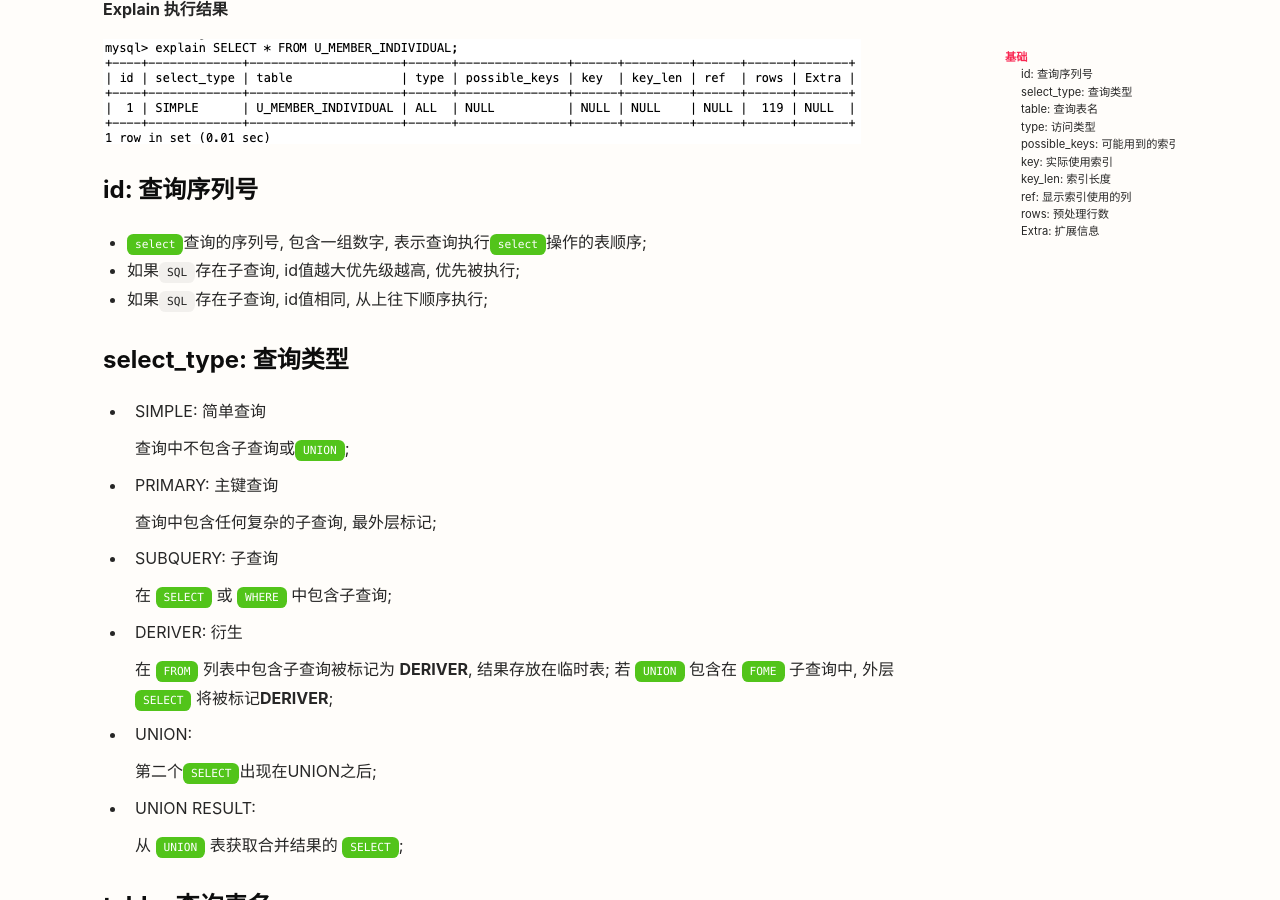
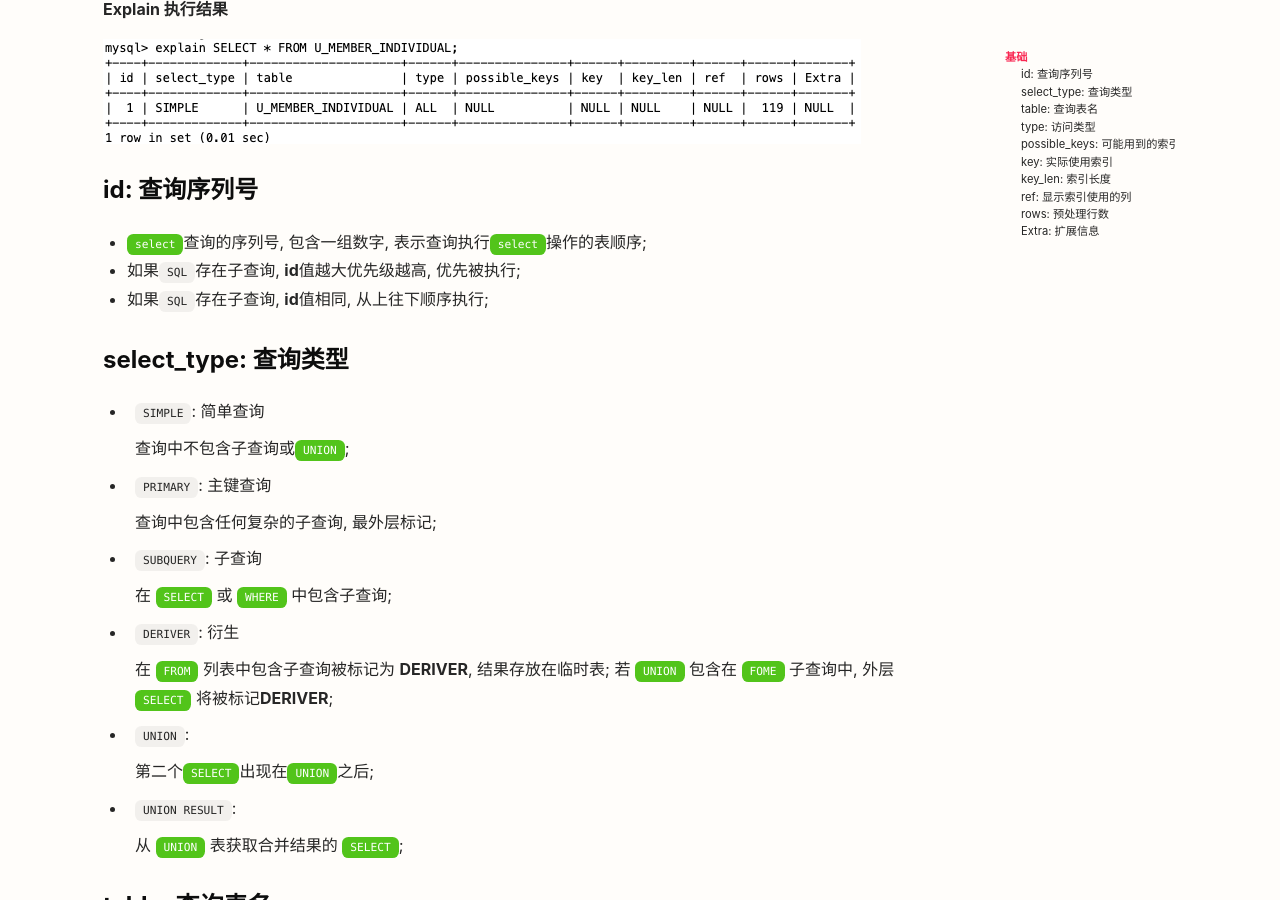
Before and after one commit to cloudland/cloudland.github.io, a Jekyll site: the page built from _posts/db/2021-03-12-mysql-explain.md, in a window 1280 px wide and 900 px high, scrolled down 349 px. Built offline with Jekyll 4.4.1, drawn with Linux system fonts in a browser that asks for light colours; nearby versions of some CDN libraries; some of the changed lines change nothing that is shown.

Commit message:
更新文章

```diff
--- a/_posts/db/2021-03-12-mysql-explain.md
+++ b/_posts/db/2021-03-12-mysql-explain.md
@@ -17,33 +17,33 @@ tags: 数据库 MySQL
 ### id: 查询序列号
 
 * `select`{:.success}查询的序列号, 包含一组数字, 表示查询执行`select`{:.success}操作的表顺序;
-* 如果`SQL`存在子查询, id值越大优先级越高, 优先被执行;
-* 如果`SQL`存在子查询, id值相同, 从上往下顺序执行;
+* 如果`SQL`存在子查询, **id**值越大优先级越高, 优先被执行;
+* 如果`SQL`存在子查询, **id**值相同, 从上往下顺序执行;
 
 ### select_type: 查询类型
 
-* SIMPLE: 简单查询
+* `SIMPLE`: 简单查询
 
   查询中不包含子查询或`UNION`{:.success};
 
-* PRIMARY: 主键查询
+* `PRIMARY`: 主键查询
 
   查询中包含任何复杂的子查询, 最外层标记;
 
-* SUBQUERY: 子查询
+* `SUBQUERY`: 子查询
 
   在 `SELECT`{:.success} 或 `WHERE`{:.success} 中包含子查询;
 
-* DERIVER: 衍生
+* `DERIVER`: 衍生
 
   在 `FROM`{:.success} 列表中包含子查询被标记为 **DERIVER**, 结果存放在临时表;
   若 `UNION`{:.success} 包含在 `FOME`{:.success} 子查询中, 外层 `SELECT`{:.success} 将被标记**DERIVER**;
 
-* UNION:
+* `UNION`:
 
-  第二个`SELECT`{:.success}出现在UNION之后;
+  第二个`SELECT`{:.success}出现在`UNION`{:.success}之后;
 
-* UNION RESULT:
+* `UNION RESULT`:
 
   从 `UNION`{:.success} 表获取合并结果的 `SELECT`{:.success};
 
```
